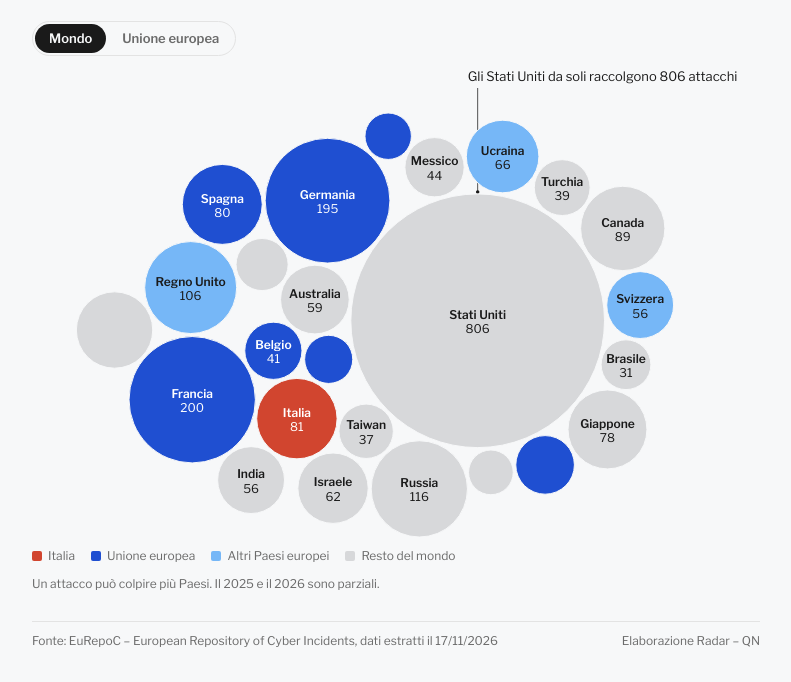
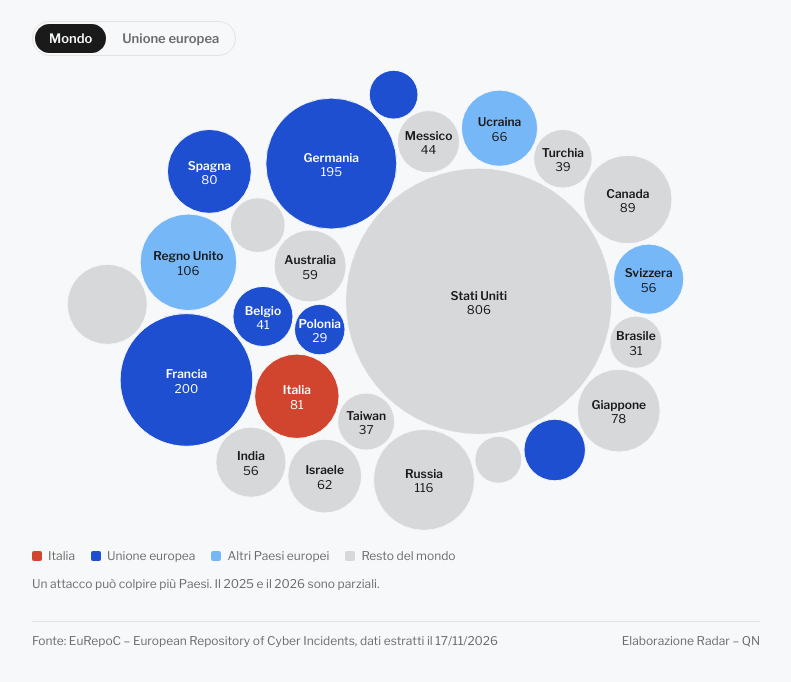
Before and after one commit to lorenzobuonarosa/cyberattacchi, a plain HTML site: page paesi-colpiti/index.html in a window 1280 px wide. Shown: the part 118-800 px from the top of the page, without its empty margins (244-1035 px from the left). Drawn offline with nearby package versions, Linux system fonts and the light colour scheme.

Commit message:
Paesi colpiti: tolta l'annotazione sugli Stati Uniti
Co-Authored-By: Claude Opus 5.5 <noreply@anthropic.com>
Claude-Session: https://claude.ai/code/session_01UxLrDgt1q22ZkmpjSmd6MM

```diff
--- a/paesi-colpiti/index.html
+++ b/paesi-colpiti/index.html
@@ -111,7 +111,7 @@
     function computeAll(W) {
       var narrow = R.isNarrow(W);
       var H = narrow ? 420 : 470;
-      var top = narrow ? 58 : 44;   // spazio per l'annotazione sugli Stati Uniti
+      var top = 0;
       var sumW = d3.sum(VIEWS.mondo, function (d) { return d.n; });
       var sumU = d3.sum(VIEWS.ue, function (d) { return d.n; });
       // in ogni vista l'area è proporzionale agli attacchi; la vista Ue usa una scala più grande
@@ -121,7 +121,7 @@
         lay: { mondo: layout(VIEWS.mondo, W, H, k, top), ue: layout(VIEWS.ue, W, H, kU, 0) } };
     }
 
-    var svg, gB, gL, an;
+    var svg, gB, gL;
     function render(phase, animateView) {
       var W = state.W, H = state.H, lay = state.lay[view], list = VIEWS[view];
       var dur = animateView && !R.reduced ? R.DUR : 0;
@@ -172,24 +172,6 @@
       else if (labDelay) gL.style("opacity", 0).transition().delay(labDelay).duration(250).style("opacity", 1);
       else gL.style("opacity", 1);
 
-      // annotazione sugli Stati Uniti (solo vista Mondo)
-      an.selectAll("*").remove();
-      if (view === "mondo") {
-        var u = lay[usa.paese];
-        var ax = u.x, ay = u.y - u.r;
-        var right = ax < W / 2;
-        var t = an.append("text").attr("x", 0).attr("y", 13)
-          .text("Gli Stati Uniti da soli raccolgono " + fmt(usa.n, 0) + " attacchi")
-          .call(R.wrap, state.narrow ? 190 : 330);
-        var bb = t.node().getBBox();
-        var tx = Math.max(0, Math.min(W - bb.width, ax - 10));
-        t.attr("transform", "translate(" + tx + ",0)");
-        an.append("line").attr("x1", ax).attr("x2", ax).attr("y1", bb.y + bb.height + 4).attr("y2", ay - 2);
-        an.append("circle").attr("cx", ax).attr("cy", ay - 2).attr("r", 1.75);
-        if (phase === "pre") an.style("opacity", 0);
-        else an.style("opacity", 0).transition().delay(phase === "play" ? R.DUR * 0.8 : dur * 0.85).duration(250).style("opacity", 1);
-      }
-
       // interazione
       clear = function () { gB.selectAll("circle").classed("is-dimmed", false); };
       gB.selectAll("circle")
@@ -207,7 +189,6 @@
       d3.select(host).select("svg").remove();
       svg = d3.select(host).insert("svg", ".r-tip").attr("width", W).attr("height", state.H).attr("role", "img");
       svg.append("title").text("Attacchi informatici a sfondo politico subiti dal 2023, per Paese");
-      an = svg.append("g").attr("class", "anno");
       gB = svg.append("g");
       gL = svg.append("g");
       render(phase, false);
```
